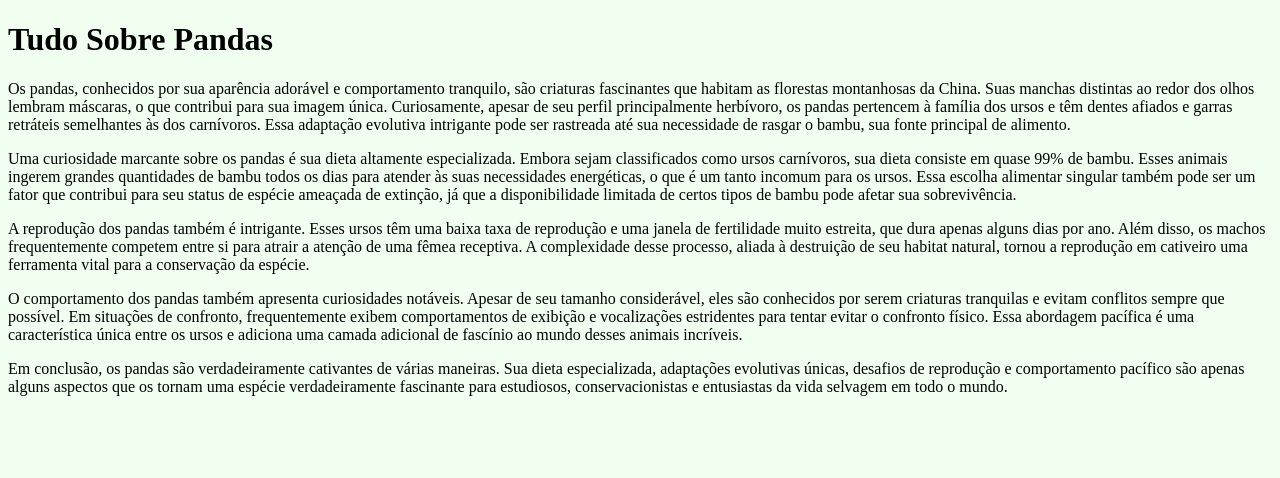
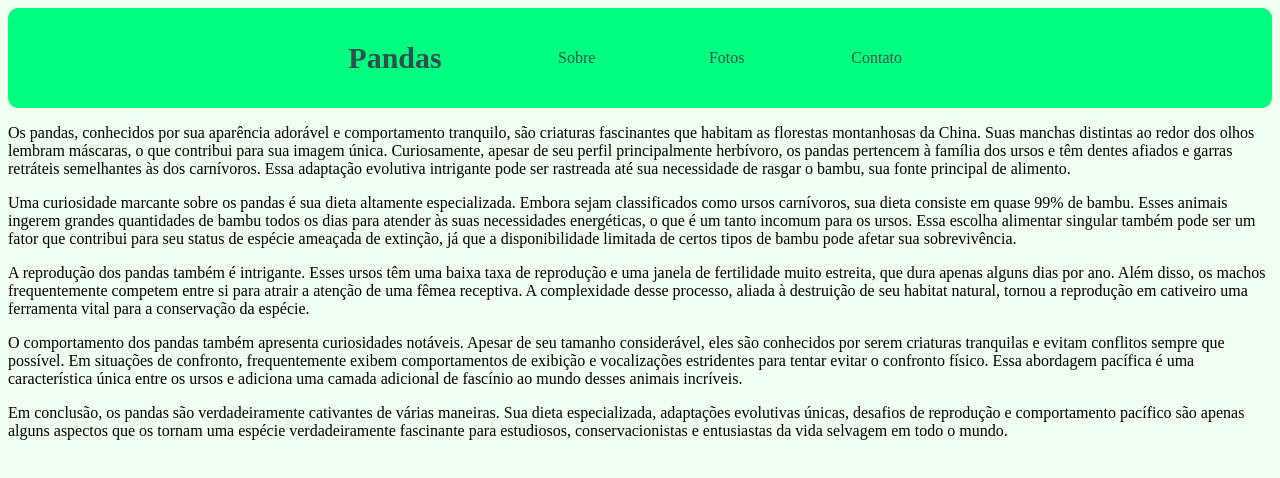
Before and after one commit to Leticia-SS/Pandas, a plain HTML site: page index.html in a window 1280 px wide. Drawn offline with Linux system fonts and the light colour scheme; a script that the page names is missing.

Commit message:
Versão1.2

```diff
--- a/index.html
+++ b/index.html
@@ -4,21 +4,20 @@
 <head>
   <meta charset="utf-8">
   <meta name="viewport" content="width=device-width">
-  <title>replit</title>
+  <title>Pandas</title>
   <link href="style.css" rel="stylesheet" type="text/css" />
 </head>
 
 <body>
-  <head>
-  <meta charset="utf-8">
-  <meta name="viewport" content="width=device-width">
-  <title>Pandas</title>
-  <link href="style.css" rel="stylesheet" type="text/css"/>
-</head>
-
-<body>
   <header>
-      <h1>Tudo Sobre Pandas</h1>
+      <h1>Pandas</h1>
+      <nav>
+        <ul>
+          <li><a href="">Sobre</a></li>
+          <li><a href="">Fotos</a></li>
+          <li><a href="">Contato</a></li>
+        </ul>
+      </nav>
     </header>
   <article>
     <section>
--- a/script.js
+++ /dev/null
@@ -1 +0,0 @@
-alert("Bem vindo ao GitHub");
--- a/style.css
+++ b/style.css
@@ -1,9 +1,75 @@
 body{
   background-color: honeydew;
-  font-family: 'Source Code';
 }
 
 @font-face{
   font-family: 'Source Code';
   src: url(SourceCode.ttf);
 }
+
+header{
+  height: 100px;
+  width: auto;
+  display: flex;
+  justify-content: center;
+  align-items: center;
+  vertical-align: middle;
+  background-color: springgreen;
+  border-radius: 10px;
+  margin-top: auto;
+  margin-left: auto;
+  margin-right: auto;
+}
+
+h1{
+  margin-left: 20px;
+  margin-right: 20px;
+  display: flex;
+  justify-content: center;
+  align-items: center;
+  font-size: 30px;
+  color: darkslategray;
+}
+
+ul{
+  list-style-type: none;
+  display: flex;
+  justify-content: center;
+  align-items: center;
+  vertical-align: middle;
+}
+
+
+li{
+  width: 150px;
+  height: 80px;
+  font-family: 'Source Code';
+  display: flex;
+  justify-content: center;
+  align-items: center;
+  vertical-align: middle;
+  border-radius: 15px;
+
+
+}
+
+
+li:hover{
+  color: white;
+  background-color: palegreen;
+  height: 110px;
+  width: 160px;
+  transition: 200ms;
+  font-size: 25px;
+}
+
+a{
+  text-decoration: none;
+  color: darkslategray;
+  vertical-align: middle;
+}
+
+a:hover{
+  color: white;
+  font-size: 25px;
+}
```
